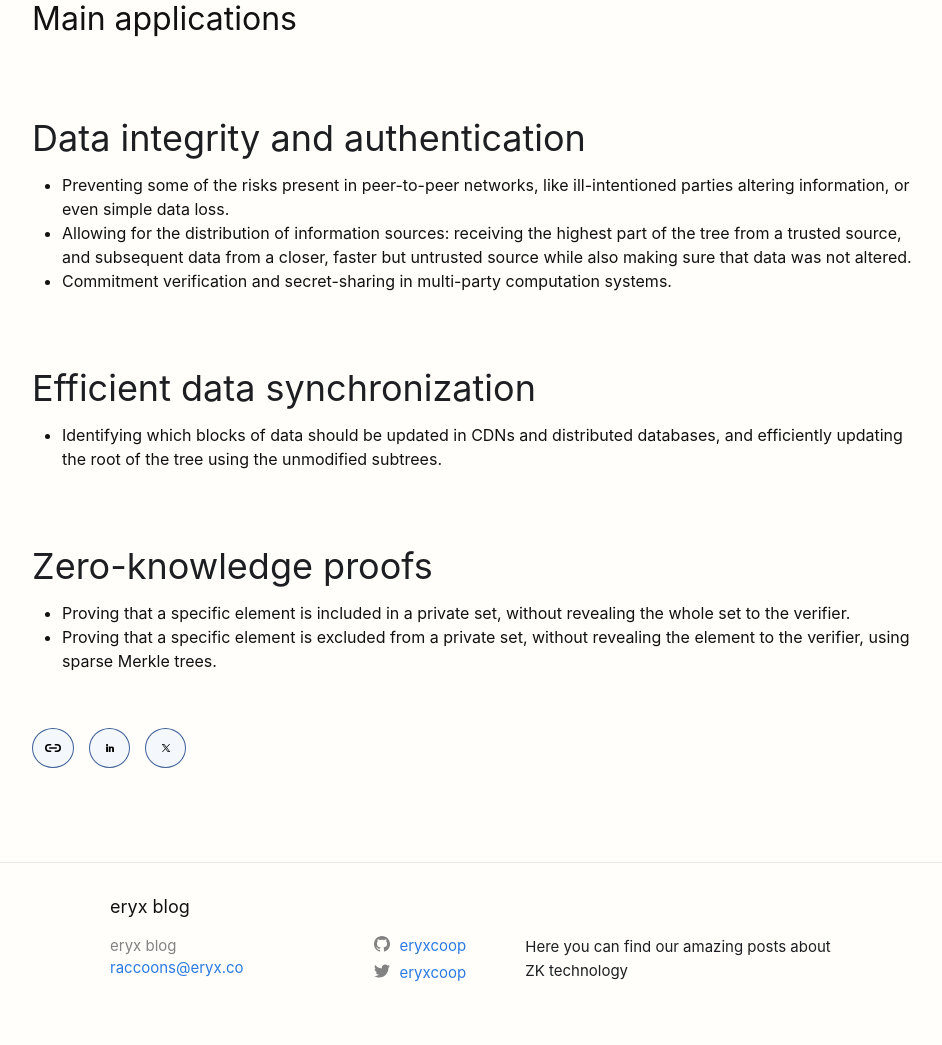
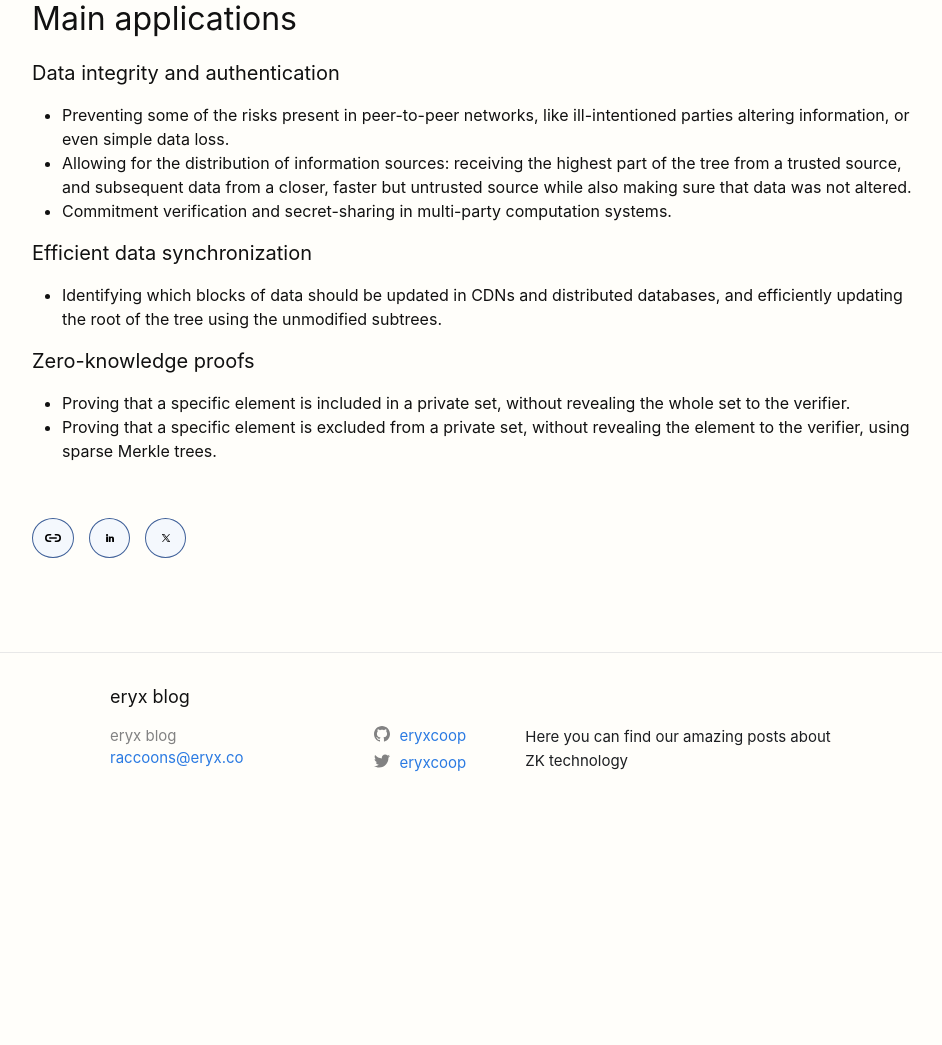
Before and after one commit to eryxcoop/eryxcoop.github.io, a Jekyll site: the page built from _posts/2025-03-18-Merkle-Trees.md, in a window 1280 px wide. Shown: the part 2626-3671 px from the top of the page, without its empty margins (160-1102 px from the left). Built offline with Jekyll 4.4.1, drawn with Linux system fonts in a browser that asks for light colours; some web fonts are replaced; after the commit the page ends 3461 px from its top, so only the background shows below that.

```diff
--- a/_posts/2025-03-18-Merkle-Trees.md
+++ b/_posts/2025-03-18-Merkle-Trees.md
@@ -61,17 +61,17 @@ The only way for someone to provide an element `x` that builds up to the root ha
 
 ## Main applications
 
-### Data integrity and authentication
+#### Data integrity and authentication
 
 - Preventing some of the risks present in peer-to-peer networks, like ill-intentioned parties altering information, or even simple data loss.
 - Allowing for the distribution of information sources: receiving the highest part of the tree from a trusted source, and subsequent data from a closer, faster but untrusted source while also making sure that data was not altered.
 - Commitment verification and secret-sharing in multi-party computation systems.
 
-### Efficient data synchronization
+#### Efficient data synchronization
 
 - Identifying which blocks of data should be updated in CDNs and distributed databases, and efficiently updating the root of the tree using the unmodified subtrees.
 
-### Zero-knowledge proofs
+#### Zero-knowledge proofs
 
 - Proving that a specific element is included in a private set, without revealing the whole set to the verifier.
 - Proving that a specific element is excluded from a private set, without revealing the element to the verifier, using sparse Merkle trees.
```
